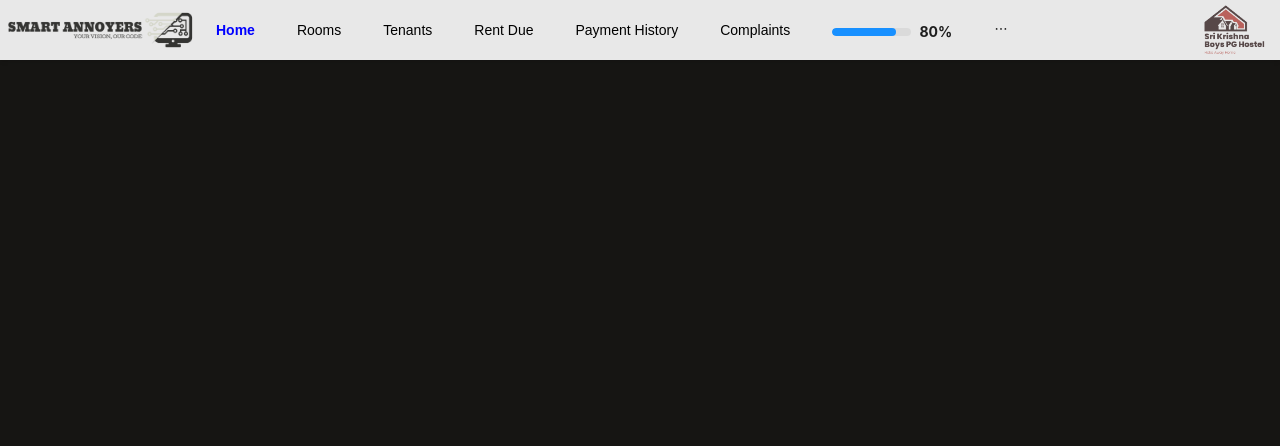
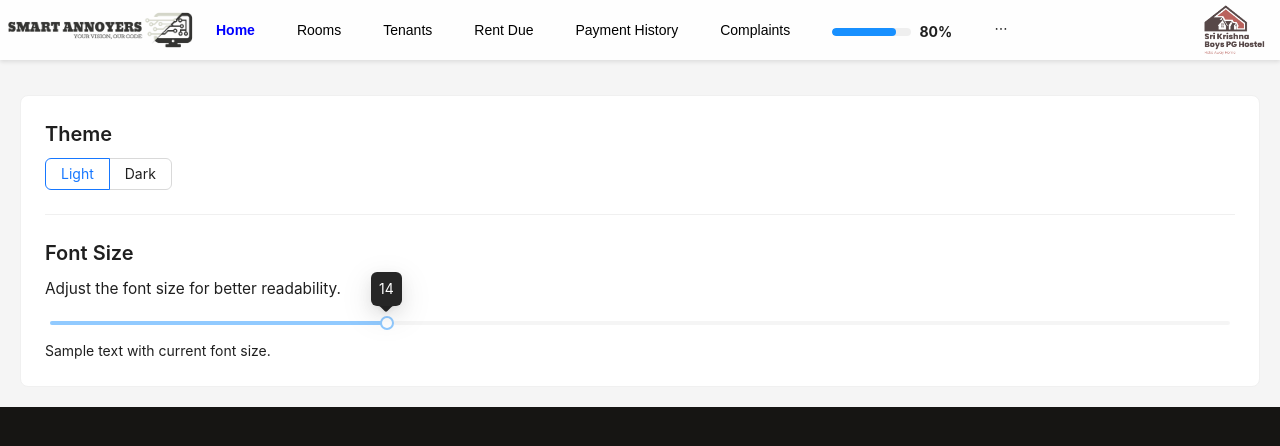
Before and after one commit to Project-Bujz1/Hotel-Management-app, a React (Vite) app: page /displaySettings in a window 1280 px wide. Shown: the top 446 px of the page. Built offline with nearby package versions, Linux system fonts and the light colour scheme.

Commit message:
Org settings and Disp Settings included

```diff
--- a/src/App.jsx
+++ b/src/App.jsx
@@ -17,6 +17,8 @@ import PaymentHistory from "./Components/PaymentHistory";
 import ComplaintsList from "./Components/ComplaintsList";
 import AddComplaint from "./Components/AddComplaint";
 import Profile from "./Components/Profile";
+import DisplaySettings from "./Components/DisplaySettings"; // Import your components
+import OrgSettings from "./Components/OrgSettings"; // Import your components
 import MainMenu from "./Components/MainMenu";
 
 const { Header, Content } = Layout;
@@ -52,6 +54,8 @@ const App = () => {
               <Route path="/complaints" element={<ComplaintsList />} />
               <Route path="/addComplaint" element={<AddComplaint />} />
               <Route path="/profile" element={<Profile />} />
+              <Route path="/displaySettings" element={<DisplaySettings />} /> {/* Add new route */}
+              <Route path="/orgSettings" element={<OrgSettings />} /> {/* Add new route */}
             </Routes>
           </div>
         </Content>
--- /dev/null
+++ b/src/Components/DisplaySettings.jsx
@@ -0,0 +1,47 @@
+// src/Components/DisplaySettings.js
+import React, { useState } from 'react';
+import { Card, Radio, Slider, Typography, Divider } from 'antd';
+
+const { Title, Paragraph } = Typography;
+
+const DisplaySettings = () => {
+  const [theme, setTheme] = useState('light');
+  const [fontSize, setFontSize] = useState(14);
+
+  const handleThemeChange = (e) => {
+    setTheme(e.target.value);
+    // Implement theme change logic here (e.g., updating context or state)
+  };
+
+  const handleFontSizeChange = (value) => {
+    setFontSize(value);
+    // Implement font size change logic here (e.g., updating context or state)
+  };
+
+  return (
+    <div style={{ padding: '20px', marginTop: "75px" }}>
+      <Card>
+        <Title level={4}>Theme</Title>
+        <Radio.Group value={theme} onChange={handleThemeChange}>
+          <Radio.Button value="light">Light</Radio.Button>
+          <Radio.Button value="dark">Dark</Radio.Button>
+        </Radio.Group>
+        <Divider />
+        <Title level={4}>Font Size</Title>
+        <Paragraph>Adjust the font size for better readability.</Paragraph>
+        <Slider
+          min={10}
+          max={24}
+          value={fontSize}
+          onChange={handleFontSizeChange}
+          tooltipVisible
+        />
+        <div style={{ marginTop: '10px', fontSize: `${fontSize}px` }}>
+          <p>Sample text with current font size.</p>
+        </div>
+      </Card>
+    </div>
+  );
+};
+
+export default DisplaySettings;
--- a/src/Components/MainMenu.jsx
+++ b/src/Components/MainMenu.jsx
@@ -1,6 +1,6 @@
   import React, { useState } from "react";
-import { Menu, Input, Modal, Progress, Tooltip } from "antd";
-import { SearchOutlined, UserOutlined } from "@ant-design/icons";
+  import { Menu, Input, Modal, Progress, Tooltip, Drawer } from "antd";
+  import { SearchOutlined, UserOutlined, MenuOutlined } from "@ant-design/icons";
   import { useNavigate, useLocation } from "react-router-dom";
   import orgLogo from "../assets/logo-1.png";
   import logo from "../assets/logo-transparent-png.png";
@@ -9,6 +9,7 @@ const MainMenu = () => {
     const navigate = useNavigate();
     const location = useLocation();
     const [isModalVisible, setIsModalVisible] = useState(false);
+    const [drawerVisible, setDrawerVisible] = useState(false);
 
     const currentPath = location.pathname;
     const selectedKeys = {
@@ -29,6 +30,25 @@ const MainMenu = () => {
       setIsModalVisible(false);
     };
 
+    const handleDrawerOpen = () => {
+      setDrawerVisible(true);
+    };
+
+    const handleDrawerClose = () => {
+      setDrawerVisible(false);
+    };
+
+    const menuItems = (
+      <Menu>
+        <Menu.Item key="displaySettings" onClick={() => navigate("/displaySettings")}>
+          Display Settings
+        </Menu.Item>
+        <Menu.Item key="orgSettings" onClick={() => navigate("/orgSettings")}>
+          Org Settings
+        </Menu.Item>
+      </Menu>
+    );
+
     return (
       <div
         style={{
@@ -37,11 +57,11 @@ const MainMenu = () => {
           zIndex: 1,
           width: "100%",
           backgroundColor: "rgba(255, 255, 255, 0.9)",
-        height: "60px", // Reduced height
+          height: "60px",
           display: "flex",
           alignItems: "center",
           overflow: "hidden",
-        boxShadow: "0 2px 4px rgba(0, 0, 0, 0.1)", // Optional shadow
+          boxShadow: "0 2px 4px rgba(0, 0, 0, 0.1)",
         }}
       >
         <img
@@ -60,128 +80,27 @@ const MainMenu = () => {
             fontFamily: "Playfair, Montserrat, sans-serif",
             borderBottom: "none",
             fontWeight: "bold",
-          fontSize: "14px", // Reduced font size
+            fontSize: "14px",
             margin: 0,
           }}
         >
-        <Menu.Item
-          key="home"
-          style={{
-            fontSize: "14px",
-            color: selectedKeys === "home" ? "blue" : "black", // Active status
-            fontWeight: selectedKeys === "home" ? "bold" : "normal",
-            borderBottom: selectedKeys === "home" ? "2px solid blue" : "none", // Active status bar
-            marginRight: "10px",
-          }}
-          onClick={() => navigate("/home")}
-        >
-          Home
-        </Menu.Item>
-        <Menu.Item
-          key="rooms"
-          style={{
-            fontSize: "14px",
-            color: selectedKeys === "rooms" ? "blue" : "black", // Active status
-            fontWeight: selectedKeys === "rooms" ? "bold" : "normal",
-            borderBottom: selectedKeys === "rooms" ? "2px solid blue" : "none", // Active status bar
-            marginRight: "10px",
-          }}
-          onClick={() => navigate("/rooms")}
-        >
-          Rooms
-        </Menu.Item>
-        <Menu.Item
-          key="tenants"
-          style={{
-            fontSize: "14px",
-            color: selectedKeys === "tenants" ? "blue" : "black", // Active status
-            fontWeight: selectedKeys === "tenants" ? "bold" : "normal",
-            borderBottom: selectedKeys === "tenants" ? "2px solid blue" : "none", // Active status bar
-            marginRight: "10px",
-          }}
-          onClick={() => navigate("/tenants")}
-        >
-          Tenants
-        </Menu.Item>
-        <Menu.Item
-          key="rentDue"
-          style={{
-            fontSize: "14px",
-            color: selectedKeys === "rentDue" ? "blue" : "black", // Active status
-            fontWeight: selectedKeys === "rentDue" ? "bold" : "normal",
-            borderBottom: selectedKeys === "rentDue" ? "2px solid blue" : "none", // Active status bar
-            marginRight: "10px",
-          }}
-          onClick={() => navigate("/rentDue")}
-        >
-          Rent Due
-        </Menu.Item>
-        <Menu.Item
-          key="paymentHistory"
-          style={{
-            fontSize: "14px",
-            color: selectedKeys === "paymentHistory" ? "blue" : "black", // Active status
-            fontWeight: selectedKeys === "paymentHistory" ? "bold" : "normal",
-            borderBottom: selectedKeys === "paymentHistory" ? "2px solid blue" : "none", // Active status bar
-            marginRight: "10px",
-          }}
-          onClick={() => navigate("/paymentHistory")}
-        >
-          Payment History
-        </Menu.Item>
-        <Menu.Item
-          key="complaints"
-          style={{
-            fontSize: "14px",
-            color: selectedKeys === "complaints" ? "blue" : "black", // Active status
-            fontWeight: selectedKeys === "complaints" ? "bold" : "normal",
-            borderBottom: selectedKeys === "complaints" ? "2px solid blue" : "none", // Active status bar
-            marginRight: "10px",
-          }}
-          onClick={() => navigate("/complaints")}
-        >
-          Complaints
-        </Menu.Item>
+          <Menu.Item key="home" style={getMenuItemStyle(selectedKeys, "home")} onClick={() => navigate("/home")}>Home</Menu.Item>
+          <Menu.Item key="rooms" style={getMenuItemStyle(selectedKeys, "rooms")} onClick={() => navigate("/rooms")}>Rooms</Menu.Item>
+          <Menu.Item key="tenants" style={getMenuItemStyle(selectedKeys, "tenants")} onClick={() => navigate("/tenants")}>Tenants</Menu.Item>
+          <Menu.Item key="rentDue" style={getMenuItemStyle(selectedKeys, "rentDue")} onClick={() => navigate("/rentDue")}>Rent Due</Menu.Item>
+          <Menu.Item key="paymentHistory" style={getMenuItemStyle(selectedKeys, "paymentHistory")} onClick={() => navigate("/paymentHistory")}>Payment History</Menu.Item>
+          <Menu.Item key="complaints" style={getMenuItemStyle(selectedKeys, "complaints")} onClick={() => navigate("/complaints")}>Complaints</Menu.Item>
           <Tooltip title="Hostel capacity: 80%">
-          <Menu.Item
-            key="capacity"
-            style={{ display: "flex", alignItems: "center", fontSize: "14px", color: "black", marginRight: "10px" }} // Adjusted styles
-          >
-            <Progress
-              percent={80}
-              strokeColor="#1890ff"
-              style={{ width: "120px" }} // Adjust width as needed
-            />
+            <Menu.Item key="capacity" style={{ display: "flex", alignItems: "center", fontSize: "14px", color: "black", marginRight: "10px" }}>
+              <Progress percent={80} strokeColor="#1890ff" style={{ width: "120px" }} />
             </Menu.Item>
           </Tooltip>
-        <Menu.Item
-          key="search"
-          style={{ display: "flex", alignItems: "center", fontSize: "14px", color: "black", marginLeft: "auto", marginRight: "10px" }} // Adjusted styles
-        >
-          <Input
-            prefix={<SearchOutlined style={{ width: "100%" }} />}
-            placeholder="Search"
-            size="small"
-            style={{
-              width: "100%",
-              borderRadius: "5px",
-              boxShadow: "0 2px 4px rgba(0, 0, 0, 0.1)",
-            }}
-          />
+          <Menu.Item key="search" style={{ display: "flex", alignItems: "center", fontSize: "14px", color: "black", marginLeft: "auto", marginRight: "10px" }}>
+            <Input prefix={<SearchOutlined style={{ width: "100%" }} />} placeholder="Search" size="small" style={{ width: "100%", borderRadius: "5px", boxShadow: "0 2px 4px rgba(0, 0, 0, 0.1)" }} />
           </Menu.Item>
-        <Menu.Item
-          key="profile"
-          style={{
-            fontSize: "14px",
-            color: selectedKeys === "profile" ? "blue" : "black", // Active status
-            fontWeight: selectedKeys === "profile" ? "bold" : "normal",
-            borderBottom: selectedKeys === "profile" ? "2px solid blue" : "none", // Active status bar
-            marginRight: "10px",
-          }}
-          icon={<UserOutlined />}
-          onClick={() => navigate("/profile")}
-        >
-          Profile
+          <Menu.Item key="profile" style={getMenuItemStyle(selectedKeys, "profile")} icon={<UserOutlined />} onClick={() => navigate("/profile")}>Profile</Menu.Item>
+          <Menu.Item key="options" style={{ fontSize: "14px", color: "black", marginRight: "10px" }} onClick={handleDrawerOpen}>
+            <MenuOutlined />
           </Menu.Item>
         </Menu>
         <img
@@ -191,21 +110,34 @@ const MainMenu = () => {
           onClick={handleLogoClick}
         />
 
-      <Modal
-        visible={isModalVisible}
-        footer={null}
-        onCancel={handleModalClose}
-        centered
-        bodyStyle={{ textAlign: "center" }}
+        <Modal visible={isModalVisible} footer={null} onCancel={handleModalClose} centered bodyStyle={{ textAlign: "center" }}>
+          <img src={orgLogo} alt="Organization Logo" style={{ maxWidth: "100%", height: "auto" }} />
+        </Modal>
+
+        <Drawer
+          title="Additional Settings"
+          placement="right"
+          closable
+          onClose={handleDrawerClose}
+          visible={drawerVisible}
+          width={300}
         >
-        <img
-          src={orgLogo}
-          alt="Organization Logo"
-          style={{ maxWidth: "100%", height: "auto" }}
-        />
-      </Modal>
+          <Menu>
+            <Menu.Item key="displaySettings" onClick={() => navigate("/displaySettings")}>Display Settings</Menu.Item>
+            <Menu.Item key="orgSettings" onClick={() => navigate("/orgSettings")}>Org Settings</Menu.Item>
+            {/* Add more options here if needed */}
+          </Menu>
+        </Drawer>
       </div>
     );
   };
 
+  const getMenuItemStyle = (selectedKeys, key) => ({
+    fontSize: "14px",
+    color: selectedKeys === key ? "blue" : "black",
+    fontWeight: selectedKeys === key ? "bold" : "normal",
+    borderBottom: selectedKeys === key ? "2px solid blue" : "none",
+    marginRight: "10px",
+  });
+
   export default MainMenu;
--- /dev/null
+++ b/src/Components/OrgSettings.jsx
@@ -0,0 +1,39 @@
+// src/Components/OrgSettings.js
+import React, { useState } from 'react';
+import { Card, Input, Button, Typography } from 'antd';
+
+const { Title, Paragraph } = Typography;
+
+const OrgSettings = () => {
+  const [orgName, setOrgName] = useState('My Organization');
+  const [address, setAddress] = useState('123 Main St, City, Country');
+
+  const handleSave = () => {
+    // Implement save logic here (e.g., API call or context update)
+    console.log('Settings saved:', { orgName, address });
+  };
+
+  return (
+    <div style={{ padding: '20px', marginTop: "75px" }}>
+      <Card>
+        <Title level={4}>Organization Name</Title>
+        <Input
+          value={orgName}
+          onChange={(e) => setOrgName(e.target.value)}
+          placeholder="Enter organization name"
+          style={{ marginBottom: '20px' }}
+        />
+        <Title level={4}>Address</Title>
+        <Input
+          value={address}
+          onChange={(e) => setAddress(e.target.value)}
+          placeholder="Enter address"
+          style={{ marginBottom: '20px' }}
+        />
+        <Button type="primary" onClick={handleSave}>Save Changes</Button>
+      </Card>
+    </div>
+  );
+};
+
+export default OrgSettings;
```
Lines whose indentation alone changed are shown as unchanged.
